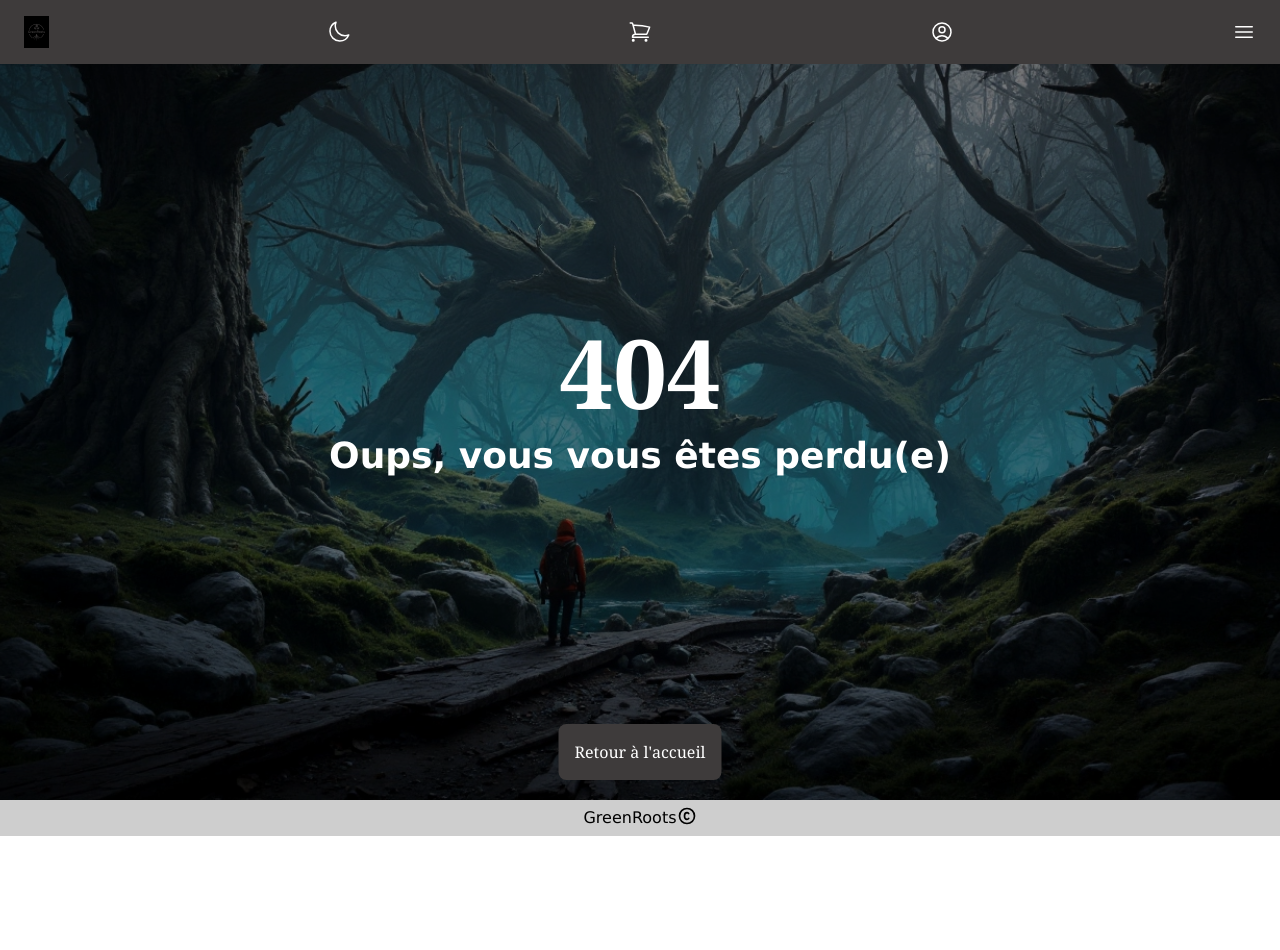
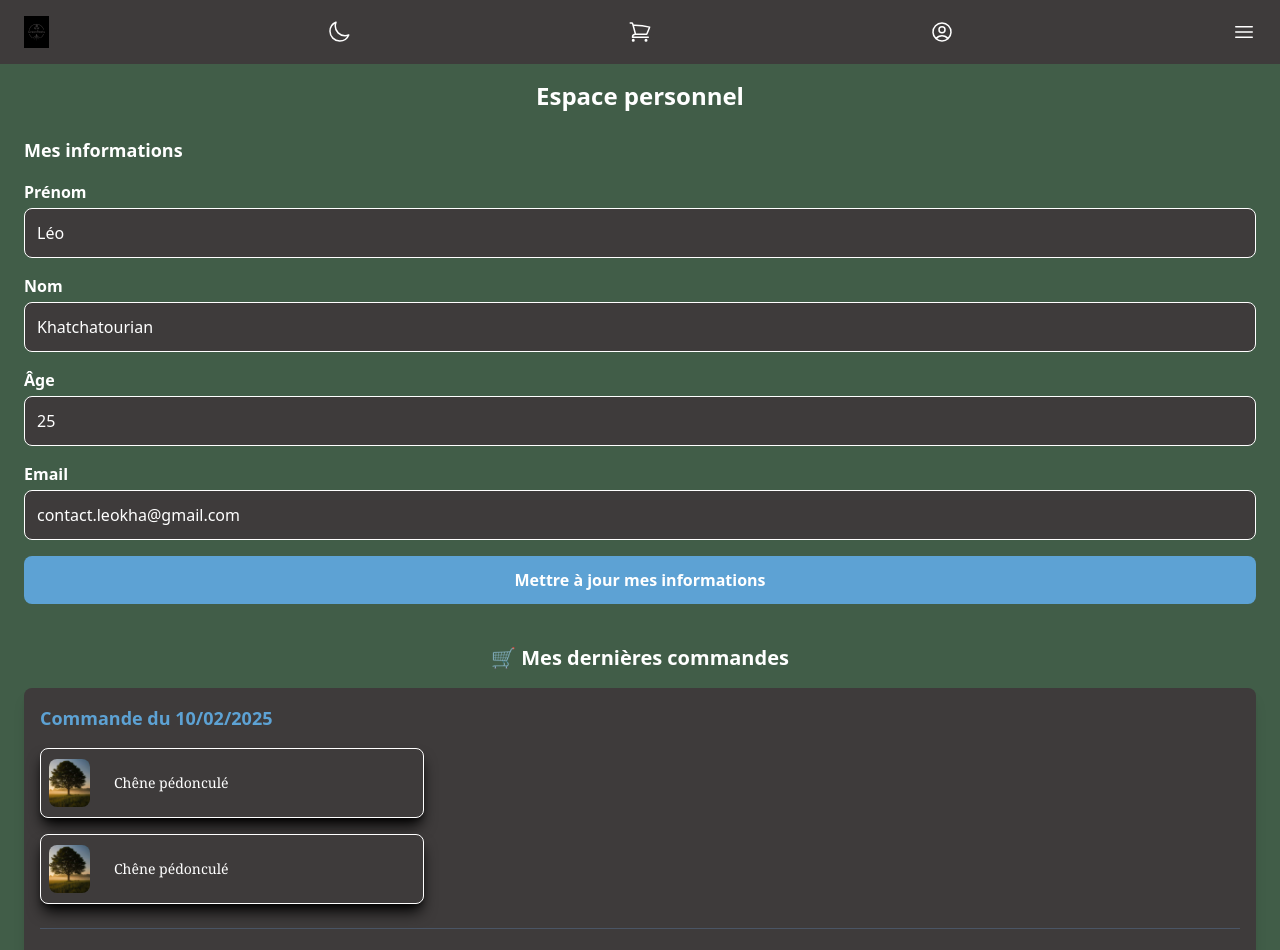
Before and after one commit to NathanBegue/GreenRoots-front, a React (Vite) app: page /compte in a window 1280 px wide. Before the commit this address had no page. Shown: the top 950 px of the page. Before the commit the page ends 836 px from the top, so only its background shows below. Built offline with nearby package versions, Linux system fonts and the light colour scheme.

Commit message:
espace utilisateur presque ok

```diff
--- a/src/App.tsx
+++ b/src/App.tsx
@@ -10,6 +10,7 @@ import Inscription from "./component/pages/Inscription";
 import Footer from "./component/layout/Footer";
 import ConnexionModal from "./component/ui/Connexion-modal";
 import Panier from "./component/pages/Panier";
+import UserSpace from "./component/pages/User-space";
 
 
 function App() {
@@ -36,6 +37,7 @@ function App() {
           <Route path="/panier" element={<Panier />} />
           <Route path="/connexion" element={<Connexion />} />
           <Route path="/inscription" element={<Inscription />} />
+          <Route path="/compte" element={<UserSpace />} />
           <Route path="*" element={<Page404 />} />
         </Routes>
 
--- a/src/component/pages/Boutique.tsx
+++ b/src/component/pages/Boutique.tsx
@@ -45,17 +45,17 @@ export default function Boutique() {
 
                         <div className="flex flex-col gap-6">
                             <Card
-                                isAdmin={true}
+                                isAdmin={false}
                                 setIsOpenedEditModal={setIsOpenedEditModal}
                                 setIsOpenedDeleteModal={setIsOpenedDeleteModal}
                             />
                             <Card
-                                isAdmin={true}
+                                isAdmin={false}
                                 setIsOpenedEditModal={setIsOpenedEditModal}
                                 setIsOpenedDeleteModal={setIsOpenedDeleteModal}
                             />
                             <Card
-                                isAdmin={true}
+                                isAdmin={false}
                                 setIsOpenedEditModal={setIsOpenedEditModal}
                                 setIsOpenedDeleteModal={setIsOpenedDeleteModal}
                             />
--- /dev/null
+++ b/src/component/pages/User-space.tsx
@@ -0,0 +1,102 @@
+import Card from "../ui/Card";
+
+export default function UserSpace() {
+    return (
+        <div className="w-full mx-auto p-6 shadow-lg bg-dark-primary text-white pt-20">
+            {/* Block de modification des informations personnelles */}
+            <div>
+                <h1 className="text-2xl font-bold text-center mb-6">Espace personnel</h1>
+
+                <p className="text-lg font-semibold mb-4">Mes informations</p>
+
+                {/* Formulaire utilisateur */}
+                <form action="" className="flex flex-col gap-4">
+                    {/* Prénom */}
+                    <div className="flex flex-col">
+                        <label htmlFor="firstname" className="font-semibold mb-1">Prénom</label>
+                        <input
+                            type="text"
+                            id="firstname"
+                            name="firstname"
+                            placeholder="Entrez votre prénom"
+                            value={"Léo"}
+                            className="border p-3 rounded-lg w-full bg-dark-secondary text-white focus:outline-none focus:ring-2 focus:ring-cta"
+                            required
+                        />
+                    </div>
+
+                    {/* Nom */}
+                    <div className="flex flex-col">
+                        <label htmlFor="lastname" className="font-semibold mb-1">Nom</label>
+                        <input
+                            type="text"
+                            id="lastname"
+                            name="lastname"
+                            placeholder="Entrez votre nom"
+                            value={"Khatchatourian"}
+                            className="border p-3 rounded-lg w-full bg-dark-secondary text-white focus:outline-none focus:ring-2 focus:ring-cta"
+                            required
+                        />
+                    </div>
+
+                    {/* Âge */}
+                    <div className="flex flex-col">
+                        <label htmlFor="age" className="font-semibold mb-1">Âge</label>
+                        <input
+                            type="number"
+                            id="age"
+                            name="age"
+                            placeholder="Entrez votre âge"
+                            value={"25"}
+                            className="border p-3 rounded-lg w-full bg-dark-secondary text-white focus:outline-none focus:ring-2 focus:ring-cta"
+                            required
+                        />
+                    </div>
+
+                    {/* Email */}
+                    <div className="flex flex-col">
+                        <label htmlFor="email" className="font-semibold mb-1">Email</label>
+                        <input
+                            type="email"
+                            id="email"
+                            name="email"
+                            placeholder="Entrez votre adresse e-mail"
+                            value={"contact.leokha@gmail.com"}
+                            className="border p-3 rounded-lg w-full bg-dark-secondary text-white focus:outline-none focus:ring-2 focus:ring-cta"
+                            required
+                        />
+                    </div>
+
+                    {/* Bouton de mise à jour */}
+                    <button
+                        type="submit"
+                        className="bg-cta text-white py-3 px-6 rounded-lg w-full font-bold hover:bg-cta-dark transition"
+                    >
+                        Mettre à jour mes informations
+                    </button>
+                </form>
+            </div>
+
+            {/* Block Historique des commandes */}
+            <div className="mt-10">
+                <h3 className="text-xl font-bold text-center mb-4">🛒 Mes dernières commandes</h3>
+
+                <div className="bg-dark-secondary p-4 rounded-lg shadow-lg">
+                    <p className="text-lg font-semibold text-cta">Commande du 10/02/2025</p>
+
+                    {/* Liste des articles (cartes plus petites) */}
+                    <div className="flex flex-col gap-4 mt-4">
+                        <Card isSmall={true} />
+                        <Card isSmall={true} />
+                    </div>
+
+                    {/* Total de la commande */}
+                    <div className="flex justify-between items-center mt-6 border-t border-gray-600 pt-4">
+                        <p className="text-lg font-semibold">Total :</p>
+                        <p className="text-xl font-bold text-cta">105.92 €</p>
+                    </div>
+                </div>
+            </div>
+        </div>
+    );
+}
--- a/src/component/ui/Card.tsx
+++ b/src/component/ui/Card.tsx
@@ -1,28 +1,39 @@
-export default function Card({ isAdmin = true, setIsOpenedEditModal, setIsOpenedDeleteModal }: { isAdmin: boolean, setIsOpenedEditModal: React.Dispatch<React.SetStateAction<boolean>>, setIsOpenedDeleteModal: React.Dispatch<React.SetStateAction<boolean>> }) {
+export default function Card({
+    isAdmin = true,
+    isSmall = false,
+    setIsOpenedEditModal,
+    setIsOpenedDeleteModal
+}: {
+    isAdmin?: boolean;
+    isSmall?: boolean; // Gère le format compact ET la suppression des boutons
+    setIsOpenedEditModal?: React.Dispatch<React.SetStateAction<boolean>>;
+    setIsOpenedDeleteModal?: React.Dispatch<React.SetStateAction<boolean>>;
+}) {
     return (
-        <article className="bg-dark-secondary text-white flex flex-col items-center rounded-lg border shadow-black shadow-lg">
+        <article
+            className={`bg-dark-secondary text-white flex ${isSmall ? "flex-row items-center p-2 gap-2 w-full max-w-sm" : "flex-col"}
+            rounded-lg border shadow-black shadow-lg`}
+        >
             {/* Image du produit */}
             <div>
-                <img className="object-cover rounded-t-lg" src="/images/arbres/ChenePedoncule.webp" alt="Chêne pédonculé" />
+                <img className={`object-cover rounded-lg ${isSmall ? "w-12 h-12" : ""}`} src="/images/arbres/ChenePedoncule.webp" alt="Chêne pédonculé" />
             </div>
 
             {/* Contenu de la carte */}
-            <div className="flex gap-4 items-center justify-between w-full p-4">
-                <p className="text-xl font-bold font-title">Chêne pédonculé</p>
+            <div className={`flex ${isSmall ? "items-center gap-2" : "gap-4"} justify-between items-center w-full p-4`}>
+                <p className={`font-title ${isSmall ? "text-sm" : "text-xl font-bold"}`}>Chêne pédonculé</p>
 
-                {/* Boutons spécifique pour l'admin */}
-
-                {isAdmin ? (
+                {/* Supprime tous les boutons si isSmall est activé */}
+                {!isSmall &&
+                    (isAdmin ? (
                         <div className="flex gap-2">
-                        <button onClick={() => setIsOpenedEditModal(true)}
+                            <button onClick={() => setIsOpenedEditModal && setIsOpenedEditModal(true)}
                                 className="p-2 bg-yellow-500 rounded-lg hover:bg-yellow-600 transition">
-
                                 <img src="/images/icons/edit.svg" alt="Modifier" className="w-6 h-6 invert" />
                             </button>
 
-                        <button onClick={() => setIsOpenedDeleteModal(true)}
+                            <button onClick={() => setIsOpenedDeleteModal && setIsOpenedDeleteModal(true)}
                                 className="p-2 bg-red-500 rounded-lg hover:bg-red-600 transition">
-
                                 <img src="/images/icons/trash.svg" alt="Supprimer" className="w-6 h-6 invert" />
                             </button>
                         </div>
@@ -31,7 +42,8 @@ export default function Card({ isAdmin = true, setIsOpenedEditModal, setIsOpened
                         <button className="flex items-center bg-cta p-2 rounded-lg hover:bg-cta-dark transition">
                             <img src="/images/icons/shop-card.svg" alt="Ajouter au panier" className="w-6 h-6 invert" />
                         </button>
-                )}
+                    ))
+                }
             </div>
         </article>
     );
```
Lines whose indentation alone changed are shown as unchanged.
